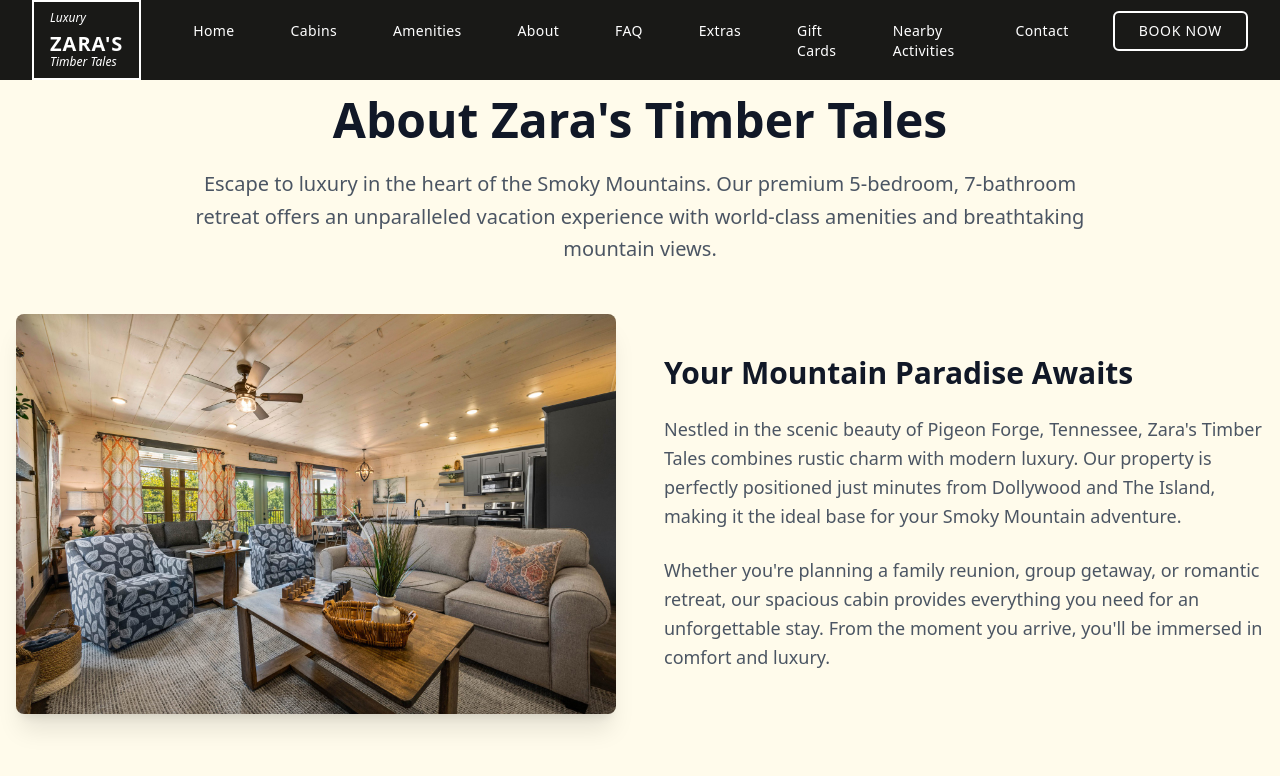
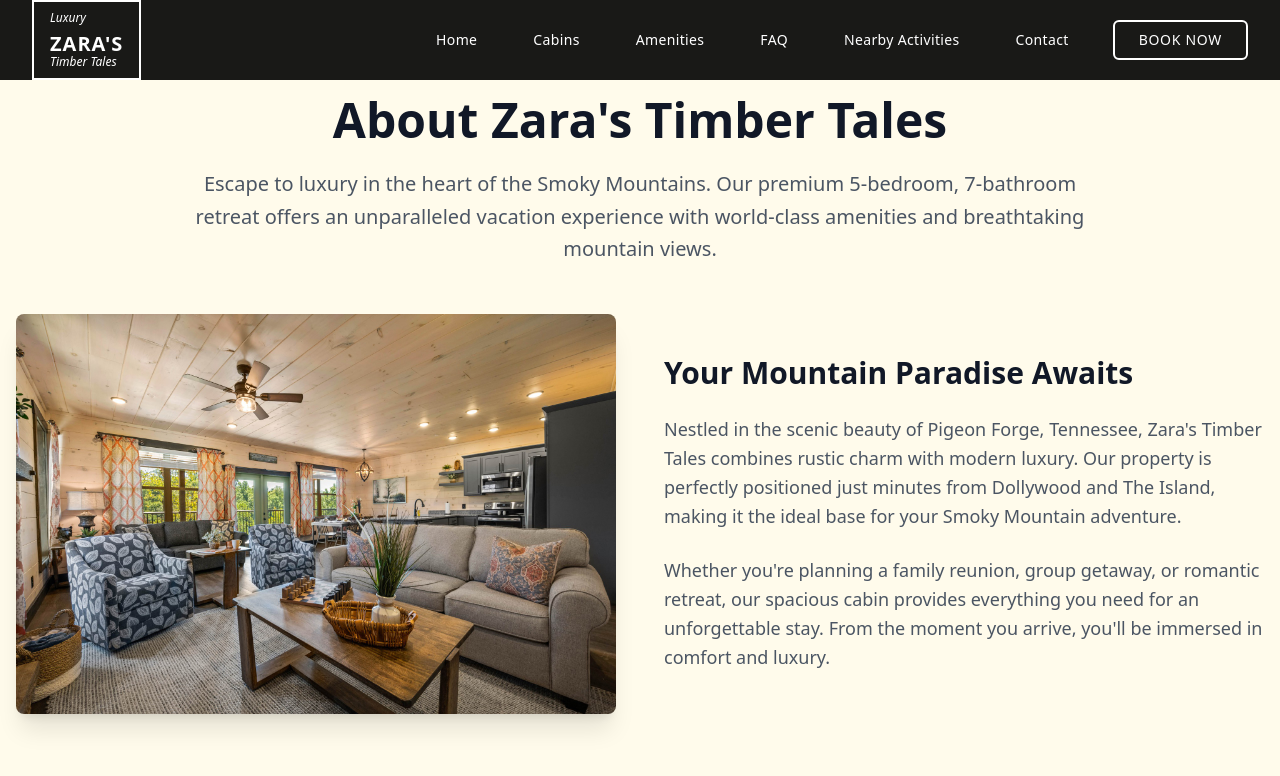
Before and after one commit to kchandrasekhar01/timber-tales-escape-portal, a React (Vite) app: page /about in a window 1280 px wide. Shown: the top 776 px of the page. Built offline with nearby package versions, Linux system fonts and the light colour scheme.

Commit message:
Remove about, extras, and gift cards tabs
Removed the "About", "Extras", and "Gift Cards" tabs and associated pages from the application.

```diff
--- a/src/components/Navigation.tsx
+++ b/src/components/Navigation.tsx
@@ -33,18 +33,9 @@ export const Navigation = () => {
               <Link to="/amenities" className="text-white hover:text-amber-300 px-3 py-2 text-sm font-light tracking-wide transition-colors">
                 Amenities
               </Link>
-              <Link to="/gallery" className="text-white hover:text-amber-300 px-3 py-2 text-sm font-light tracking-wide transition-colors">
-                About
-              </Link>
               <Link to="/booking" className="text-white hover:text-amber-300 px-3 py-2 text-sm font-light tracking-wide transition-colors">
                 FAQ
               </Link>
-              <span className="text-white hover:text-amber-300 px-3 py-2 text-sm font-light tracking-wide transition-colors cursor-pointer">
-                Extras
-              </span>
-              <span className="text-white hover:text-amber-300 px-3 py-2 text-sm font-light tracking-wide transition-colors cursor-pointer">
-                Gift Cards
-              </span>
               <span className="text-white hover:text-amber-300 px-3 py-2 text-sm font-light tracking-wide transition-colors cursor-pointer">
                 Nearby Activities
               </span>
@@ -82,9 +73,6 @@ export const Navigation = () => {
               <Link to="/amenities" className="block px-3 py-2 text-base font-light text-white hover:text-amber-300">
                 Amenities
               </Link>
-              <Link to="/gallery" className="block px-3 py-2 text-base font-light text-white hover:text-amber-300">
-                About
-              </Link>
               <Link to="/booking" className="block px-3 py-2 text-base font-light text-white hover:text-amber-300">
                 FAQ
               </Link>
```
